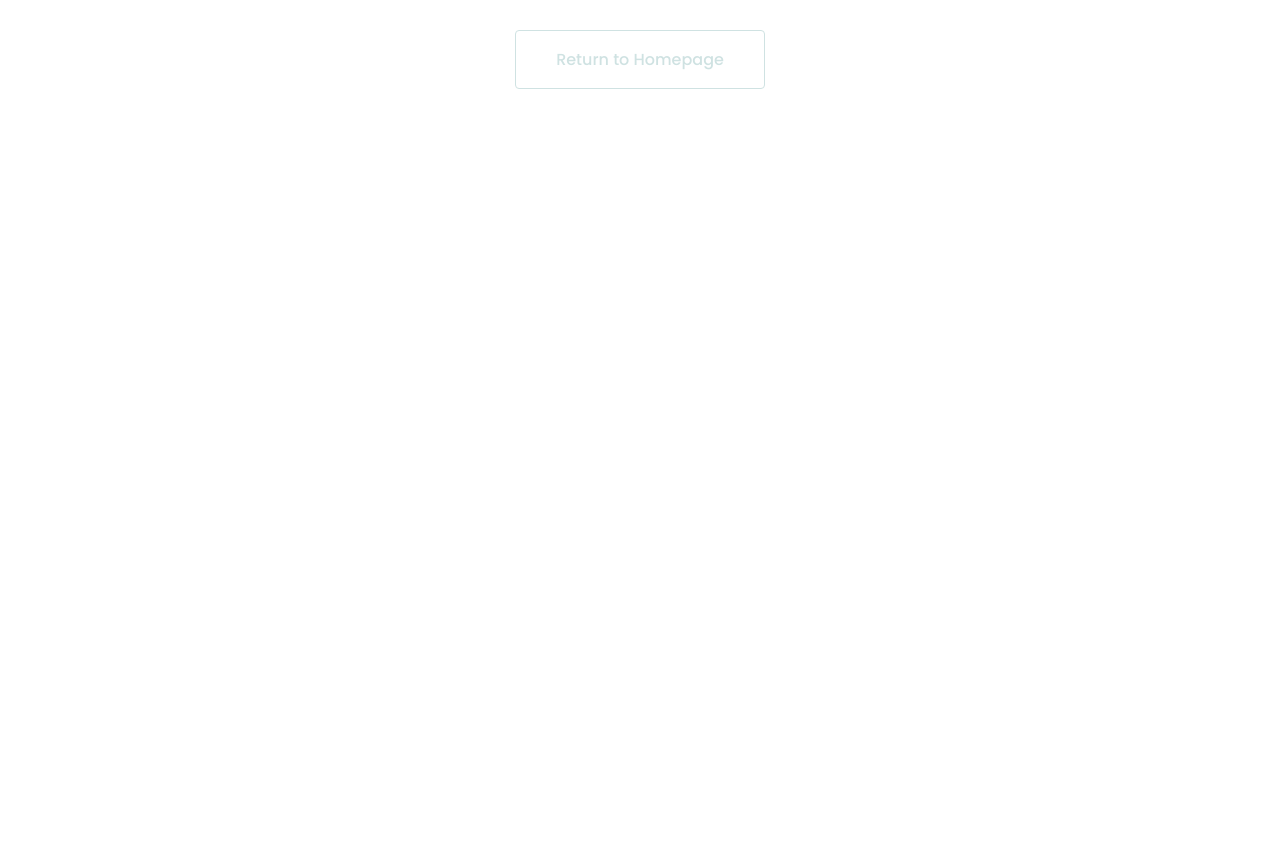
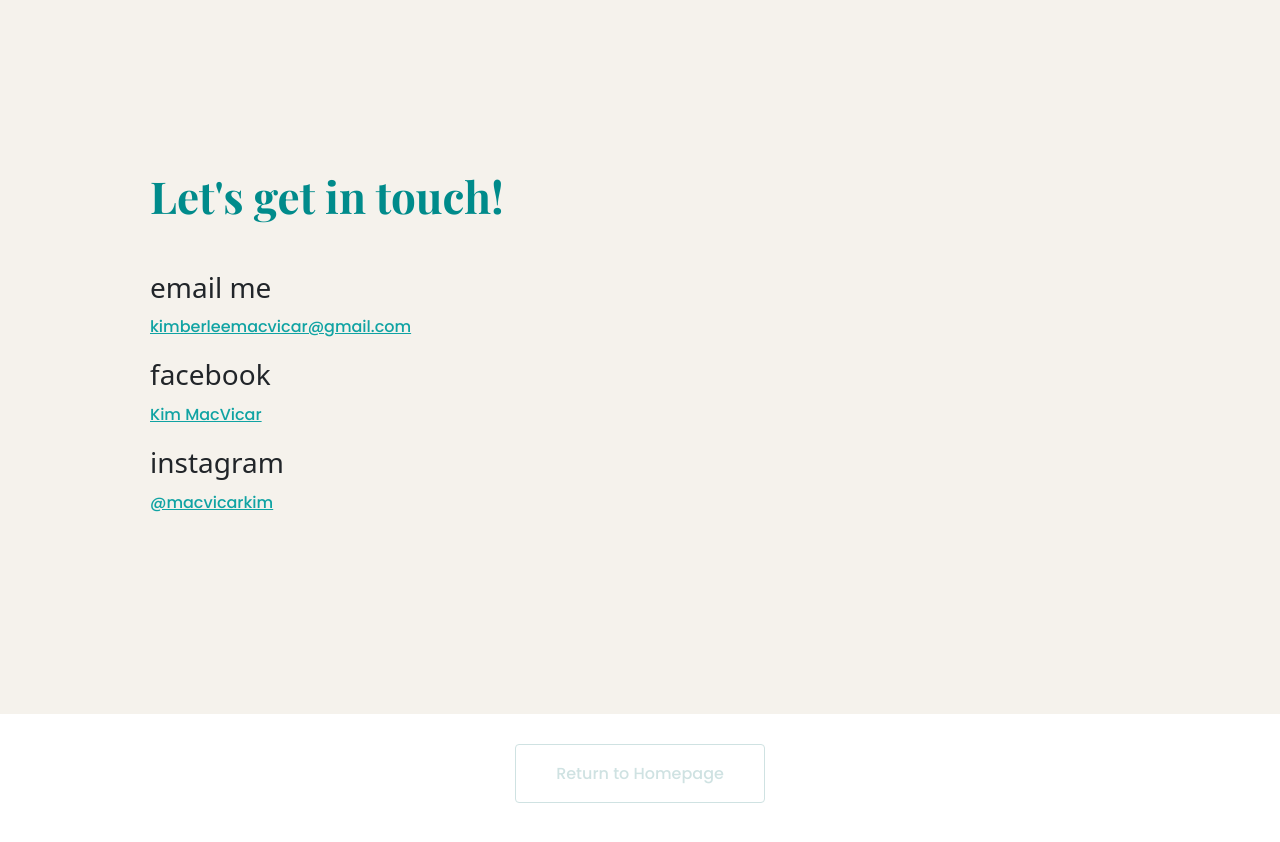
Before and after one commit to KimMacVicar/Portfolio-project-Jan26, a plain HTML site: page contact.html in a window 1280 px wide. Before the commit the page ends 800 px from the top, so only its background shows below. Drawn offline with nearby package versions, Linux system fonts and the light colour scheme.

Commit message:
created contact page

```diff
--- a/contact.html
+++ b/contact.html
@@ -30,6 +30,33 @@
     <title>Document</title>
   </head>
   <body>
+    <div class="contactHeading">
+      <h1 class="mb-5">Let's get in touch!</h1>
+      <h3>email me</h3>
+      <p>
+        <a class="contact1" href="mailto:kimberleemacvicar@gmail.com"
+          >kimberleemacvicar@gmail.com</a
+        >
+      </p>
+      <h3>facebook</h3>
+      <p>
+        <a
+          class="contact1"
+          href="https://www.facebook.com/KimMacvIcar"
+          target="blank"
+          >Kim MacVicar</a
+        >
+      </p>
+      <h3>instagram</h3>
+      <p>
+        <a
+          class="contact1"
+          href="http://www.intagram.com/@macvicarkim"
+          target="blank"
+          >@macvicarkim</a
+        >
+      </p>
+    </div>
     <a
       id="button2Return"
       class="btn btn-branding"
--- a/src/styles.css
+++ b/src/styles.css
@@ -36,6 +36,17 @@ p {
   background-color: rgb(245, 242, 236);
   text-align: center;
   padding: 180px 0;
+}
+.contact1 {
+  color: rgb(16, 163, 163);
+}
+.contact1:hover {
+  color: darkcyan;
+}
+.contactHeading {
+  background-color: rgb(245, 242, 236);
+  text-align: left;
+  padding: 180px 150px;
 }
 .backgroundColour {
   background-color: rgb(245, 242, 236);
```
